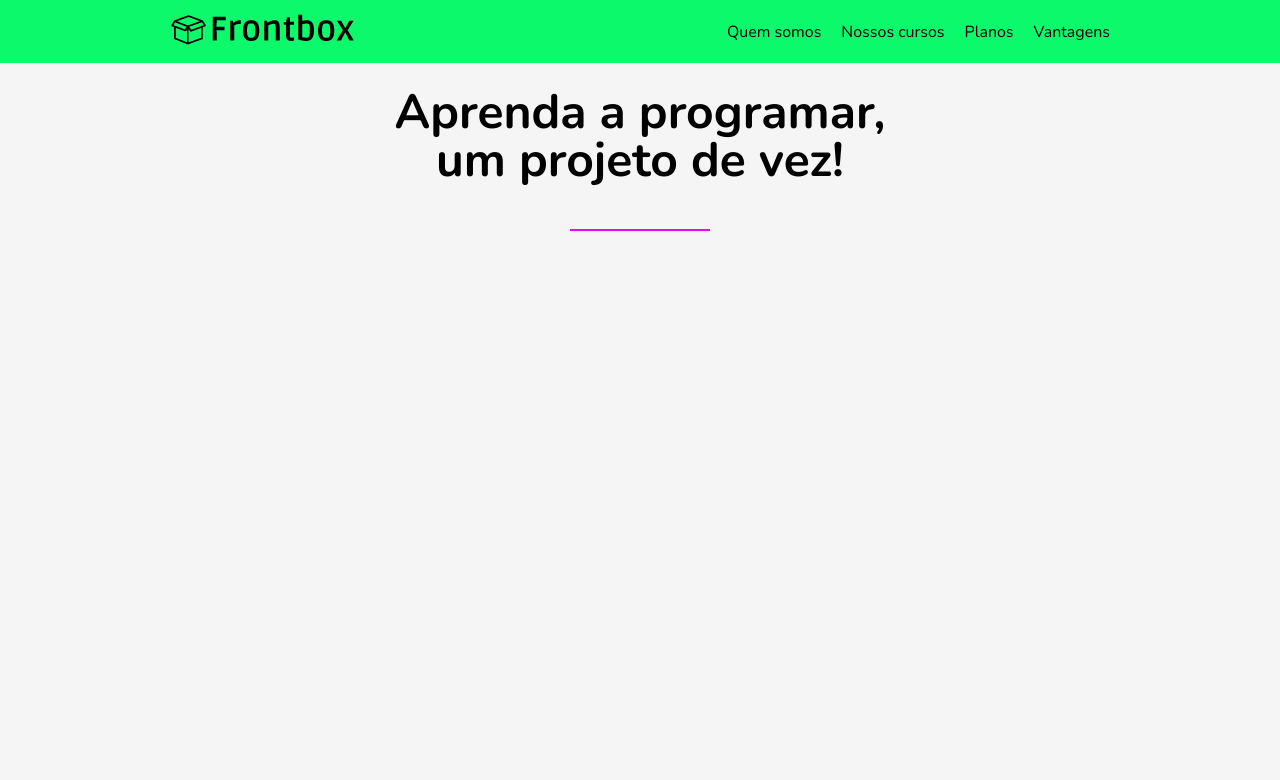
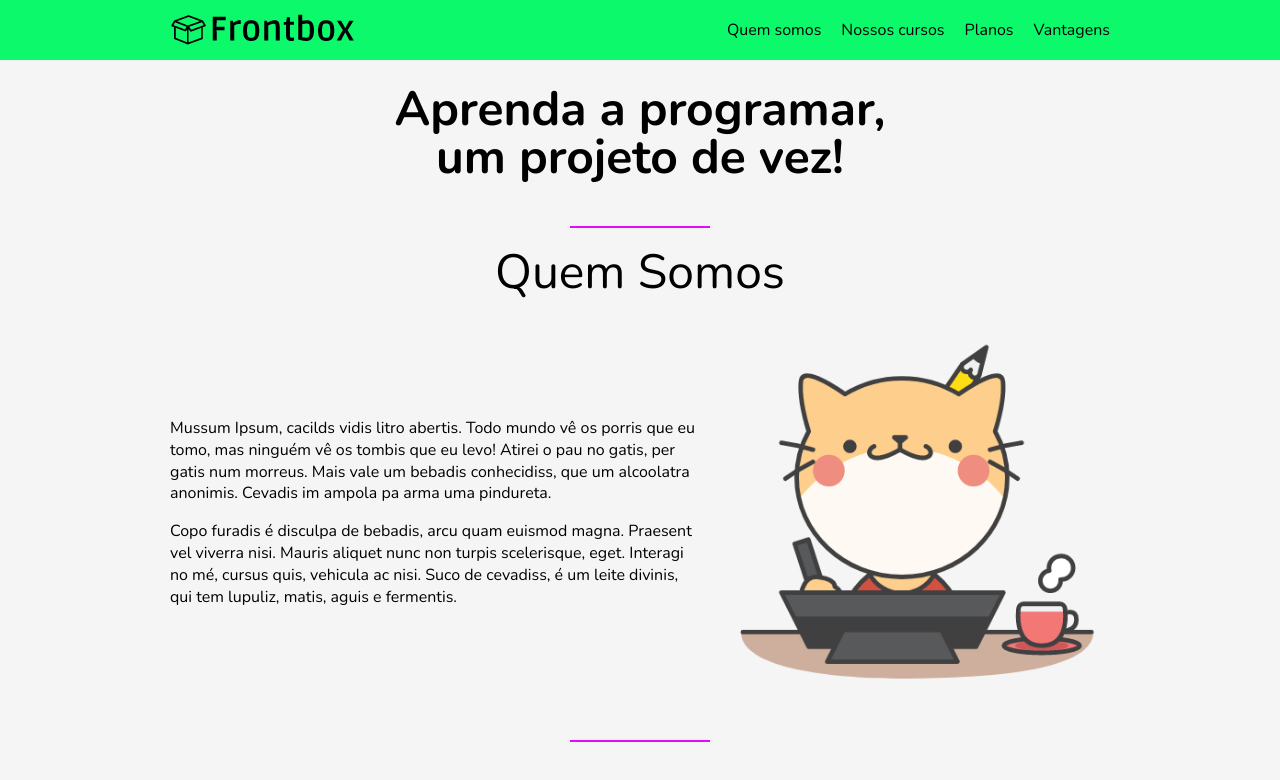
Before and after one commit to ssantosalan/frontbox-site-project, a plain HTML site: page index.html in a window 1280 px wide. Drawn offline with nearby package versions, Linux system fonts and the light colour scheme.

Commit message:
parte 02

```diff
--- a/css/styles.css
+++ b/css/styles.css
@@ -56,6 +56,22 @@ hr {
 	margin: 20px auto;
 }
 
+p {
+	line-height: 21.82px;
+	padding: 0 10px;
+}
+
+.section__titulo {
+	text-align: center;
+	font-size: 3rem;
+	margin-bottom: 10px;
+}
+
+img {
+	display: block;
+	max-width: 100%;
+}
+
 /**********************************/
 /* 2. Menu
 /**********************************/
@@ -102,6 +118,27 @@ hr {
 /* 4. Quem somos
 /**********************************/
 
+.somos {
+	max-width: 960px;
+	margin: 0 auto;
+}
+
+.somos-c {
+	display: flex;
+	flex-wrap: wrap;
+	align-items: center;
+}
+
+.somos-c__texto {
+	flex: 6 1 160px;
+}
+
+.somos-c__img {
+	flex: 1 1 350px;
+}
+
+
+
 /**********************************/
 /* 5. Nossos cursos
 /**********************************/
--- a/index.html
+++ b/index.html
@@ -34,5 +34,36 @@
 
 	<hr>
 
+	<section class="somos" id="somos">
+		<div>
+			<h2 class="section__titulo">Quem Somos</h2>
+			<div class="somos-c">
+				<div class="somos-c__texto">
+					<p>
+						Mussum Ipsum, cacilds vidis litro abertis. Todo mundo vê os porris que eu tomo, mas ninguém vê os tombis que eu
+						levo!
+						Atirei o pau no gatis, per gatis num morreus. Mais vale um bebadis conhecidiss, que um alcoolatra anonimis. Cevadis
+						im
+						ampola pa arma uma pindureta.
+					</p>
+					<br>
+					<p>
+						Copo furadis é disculpa de bebadis, arcu quam euismod magna. Praesent vel viverra nisi. Mauris aliquet nunc non
+						turpis
+						scelerisque, eget. Interagi no mé, cursus quis, vehicula ac nisi. Suco de cevadiss, é um leite divinis, qui tem
+						lupuliz,
+						matis, aguis e fermentis.
+					</p>
+				</div> <!-- .somos-c__texto -->
+				<div class="somos-c__img">
+					<img src="img/somos.png" alt="Quem Somos">
+				</div> <!-- .somos-c__img -->
+			</div> <!-- .somos-c-->
+
+		</div>
+	</section> <!-- .somos -->
+
+	<hr>
+
 </body>
 </html>
```
